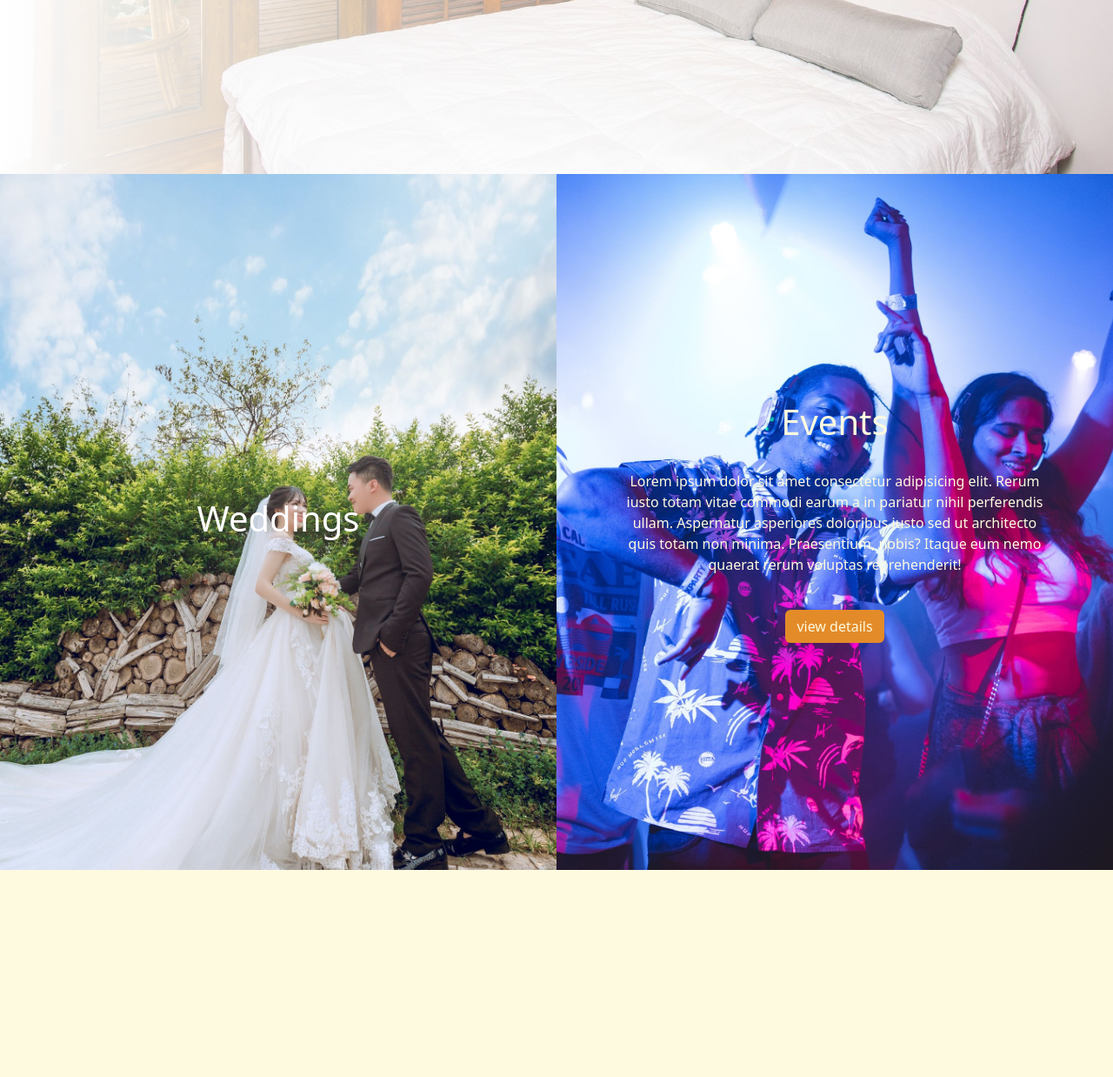
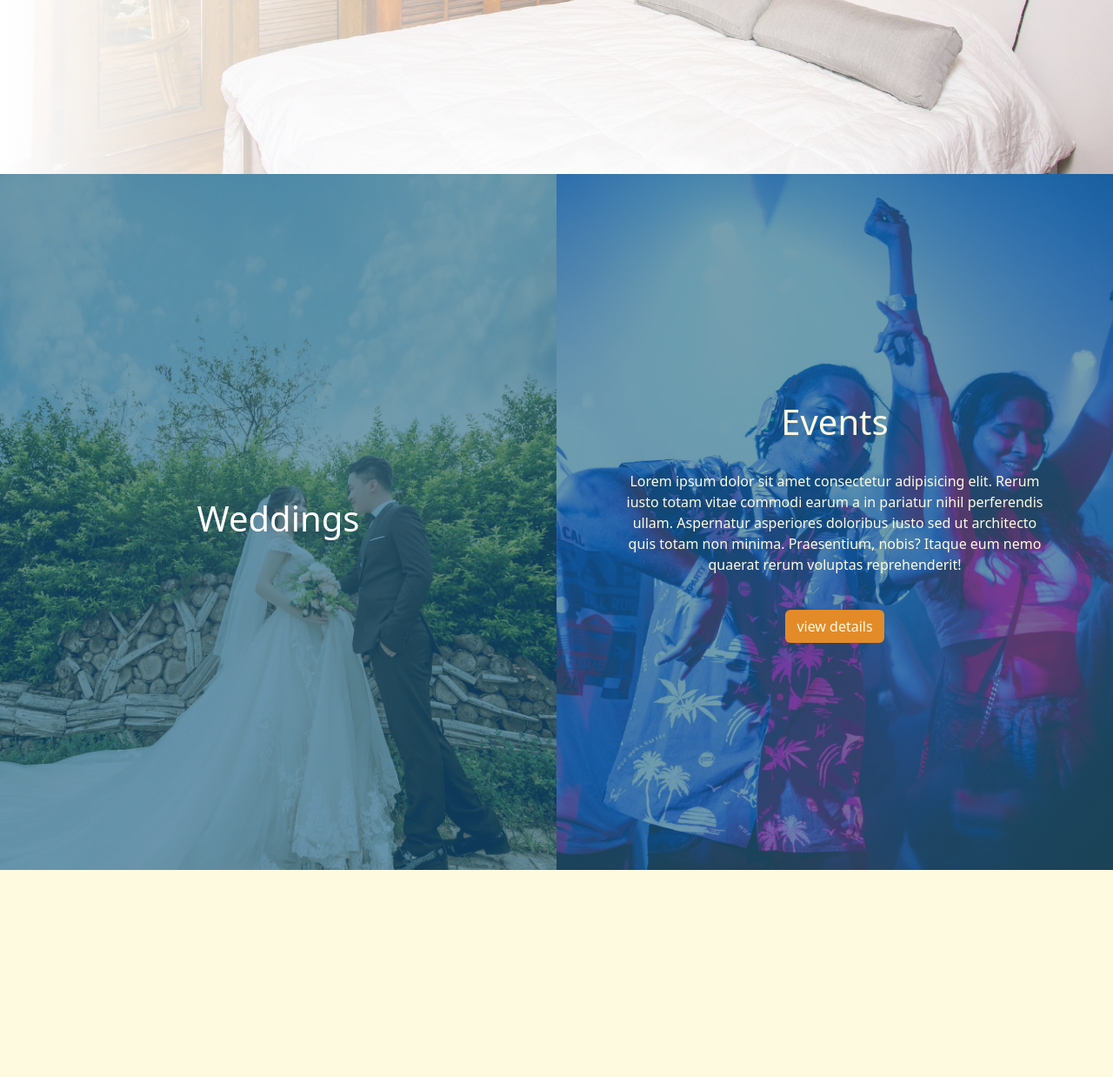
Before and after one commit to jasperayawan/MP3, a PHP site: page / in a window 1280 px wide. Shown: the part 3534-4772 px from the top of the page at 87% size. Run offline with PHP 8.4, Linux system fonts and the light colour scheme.

Commit message:
update overlay image

```diff
--- a/index.css
+++ b/index.css
@@ -124,8 +124,13 @@
     background-position: center;
     background-repeat: no-repeat;
     background-size: cover;
-    min-height: 100vh;
+    height: 100vh;
     width: 100%;
+}
+.overlay{
+    width: 100%;
+    height: 100vh;
+    background: rgba(26, 95, 122, 0.6);
 }
 .weddings__content .right_content{
     background-image: url('./assets/events.jpg');
--- a/index.html
+++ b/index.html
@@ -148,20 +148,23 @@
             </div>
         </section>
 
-        <section>
+        <section class="weddings">
             <div>
                 <div class="weddings__content d-flex flex-column flex-lg-row justify-content-center align-items-center">
-                    <div class="col left_content d-flex justify-content-center align-items-center">
+                    <div class="col p-0 left_content">
+                        <div class="overlay d-flex justify-content-center align-items-center">
                             <h1 class="text-white">Weddings</h1>
                         </div>
-                    <div class="col right_content d-flex flex-column justify-content-center text-center align-items-center gap-4">
+                    </div>
+                    <div class="col right_content">
+                        <div class="overlay d-flex flex-column justify-content-center text-center align-items-center gap-4">
                             <h1>Events</h1>
                             <p class="w-75">Lorem ipsum dolor sit amet consectetur adipisicing elit. Rerum iusto totam
                                 vitae commodi earum a in pariatur nihil perferendis ullam. Aspernatur asperiores
                                 doloribus iusto sed ut architecto quis totam non minima. Praesentium, nobis?
                                 Itaque eum nemo quaerat rerum voluptas reprehenderit!</p>
-
                             <button class="btn view_details">view details</button>
+                        </div>
                     </div>
                 </div>
             </div>
```
Lines whose indentation alone changed are shown as unchanged.
